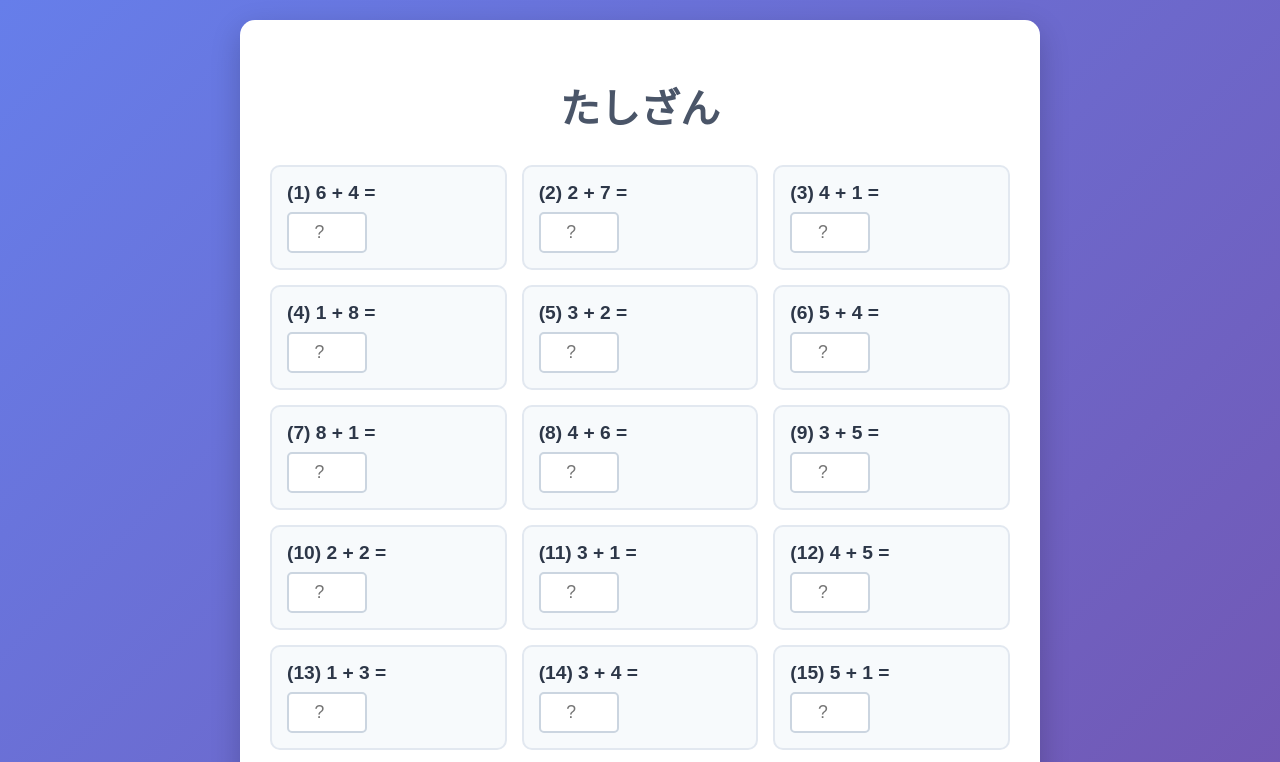
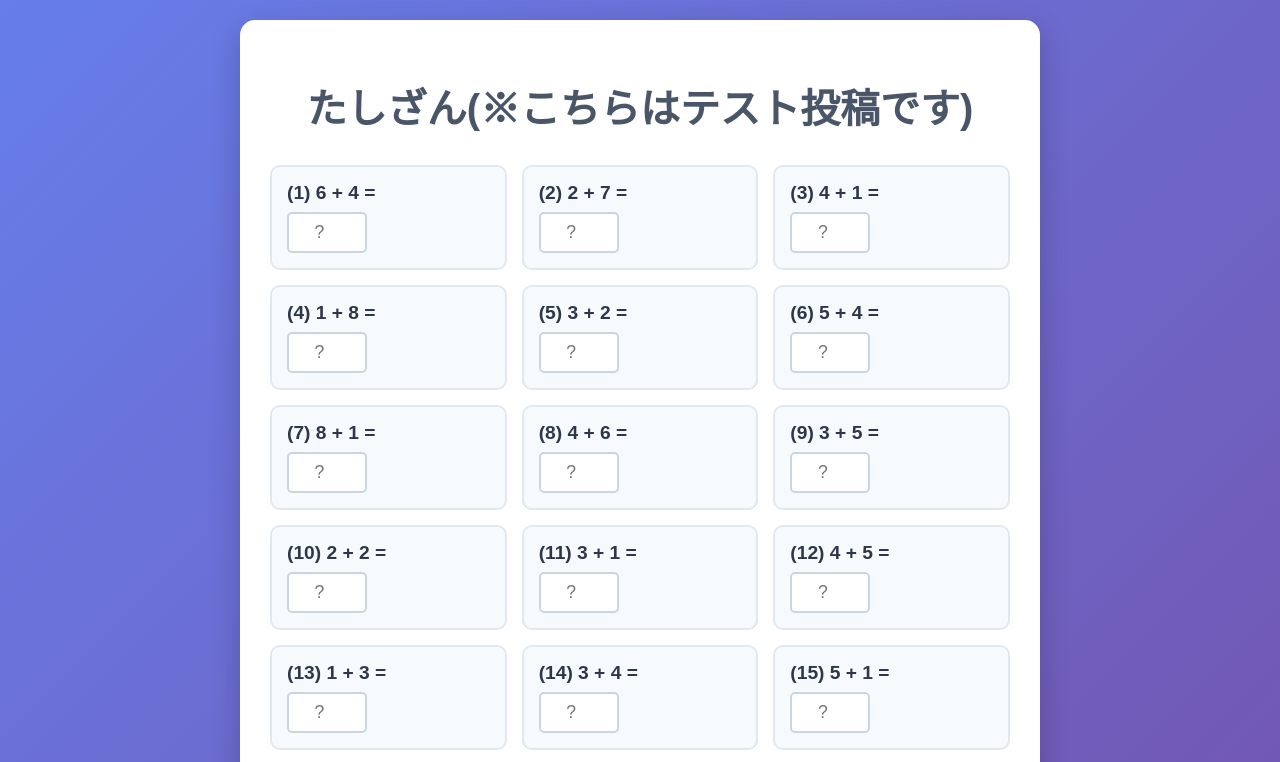
Before and after one commit to sonomari/math-drill, a plain HTML site: page index.html in a window 1280 px wide. Shown: the top 762 px of the page. Drawn offline with Linux system fonts and the light colour scheme.

Commit message:
Update index.html

```diff
--- a/index.html
+++ b/index.html
@@ -166,7 +166,7 @@
 </head>
 <body>
     <div class="container">
-        <h1>たしざん</h1>
+        <h1>たしざん(※こちらはテスト投稿です)</h1>
 
         <div class="quiz-grid" id="quizGrid">
             <!-- Questions will be generated here -->
```
